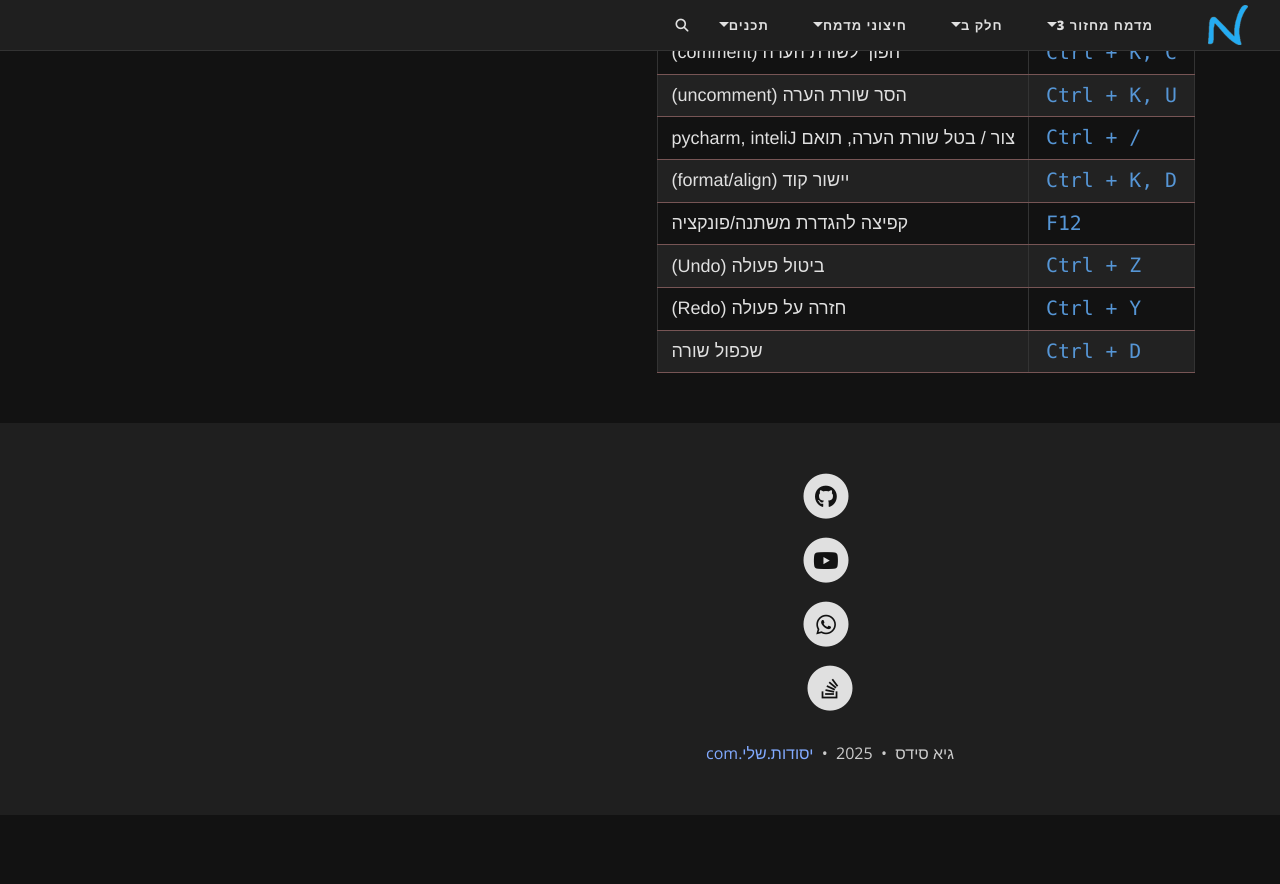
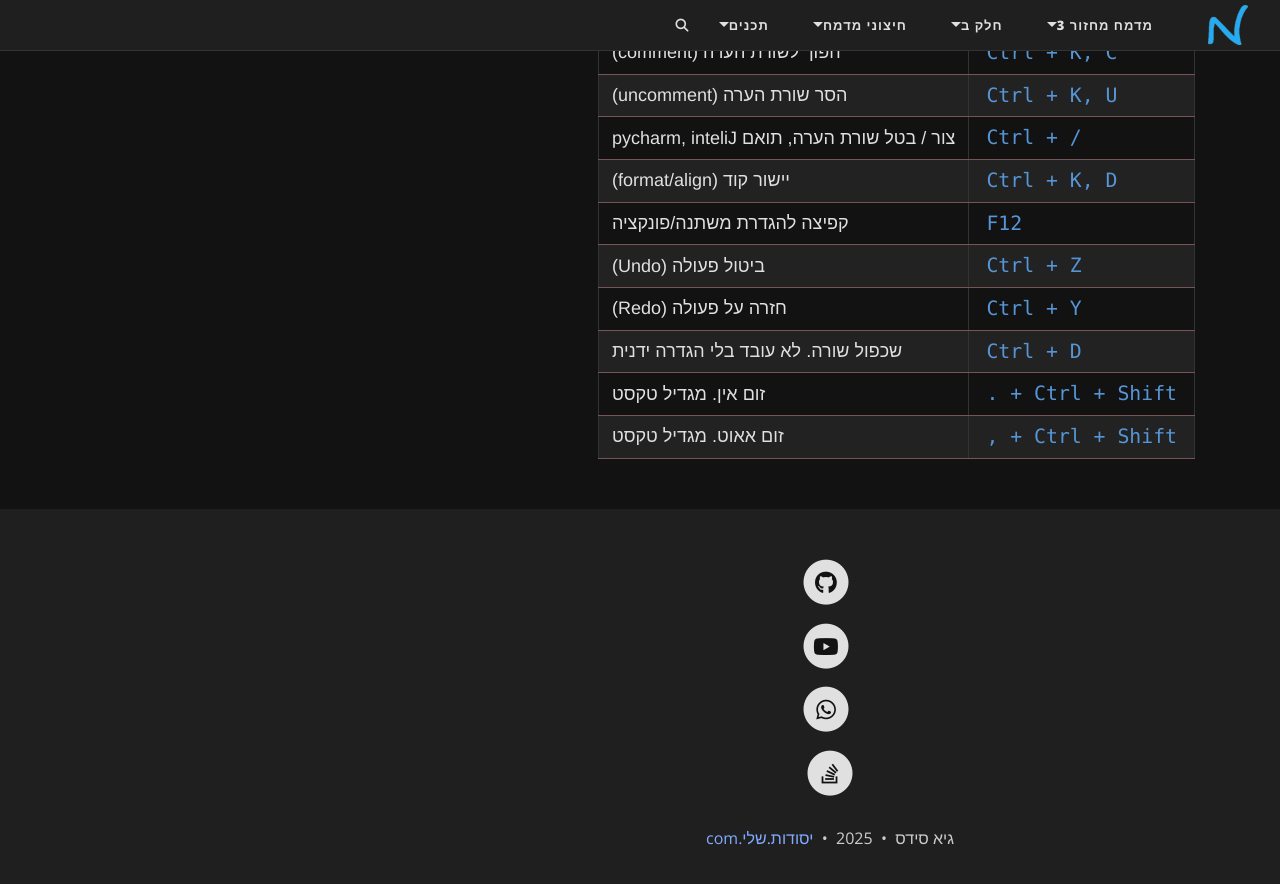
Before and after one commit to 3strategy/BeautifulYesodot, a Jekyll site: the page built from cs/Chapter1Shortcuts.md, in a window 1280 px wide and 900 px high, scrolled down 2087 px. Shown: the top 884 px of the window. Built offline with Jekyll 4.4.1, drawn with Linux system fonts in a browser that asks for light colours; comment, search, counter and statistics services are not loaded; before the commit the page ends 2902 px from its top, so only the background shows below that.

Commit message:
תיקון קיצורים ועוד תיקון לדומיין

```diff
--- a/_includes/footer-minimal.html
+++ b/_includes/footer-minimal.html
@@ -14,7 +14,7 @@
       &nbsp;&nbsp;&bull;&nbsp;&nbsp;
       <a href="{{ '/' | absolute_url }}">{{ site.url-pretty }}</a>
       &nbsp;&nbsp;&bull;&nbsp;&nbsp;
-      <a href="מתמטיקה.com">מתמטיקה.com</a>
+      <a href="https://מתמטיקה.com">מתמטיקה.com</a>
     {% endif %}
   </div>
 </footer>
--- a/cs/Chapter1Shortcuts.md
+++ b/cs/Chapter1Shortcuts.md
@@ -65,4 +65,6 @@ int num1 = int.Parse(Console.ReadLine());
 | `F12`             | קפיצה להגדרת משתנה/פונקציה              |
 | `Ctrl + Z`        | ביטול פעולה (Undo)                        |
 | `Ctrl + Y`        | חזרה על פעולה (Redo)                      |
-| `Ctrl + D`        | שכפול שורה                     |
+| `Ctrl + D`        | שכפול שורה. לא עובד בלי הגדרה ידנית       |
+| `Ctrl + Shift + .`        | זום אין. מגדיל טקסט       |
+| `Ctrl + Shift + ,`        | זום אאוט. מגדיל טקסט       |
```
